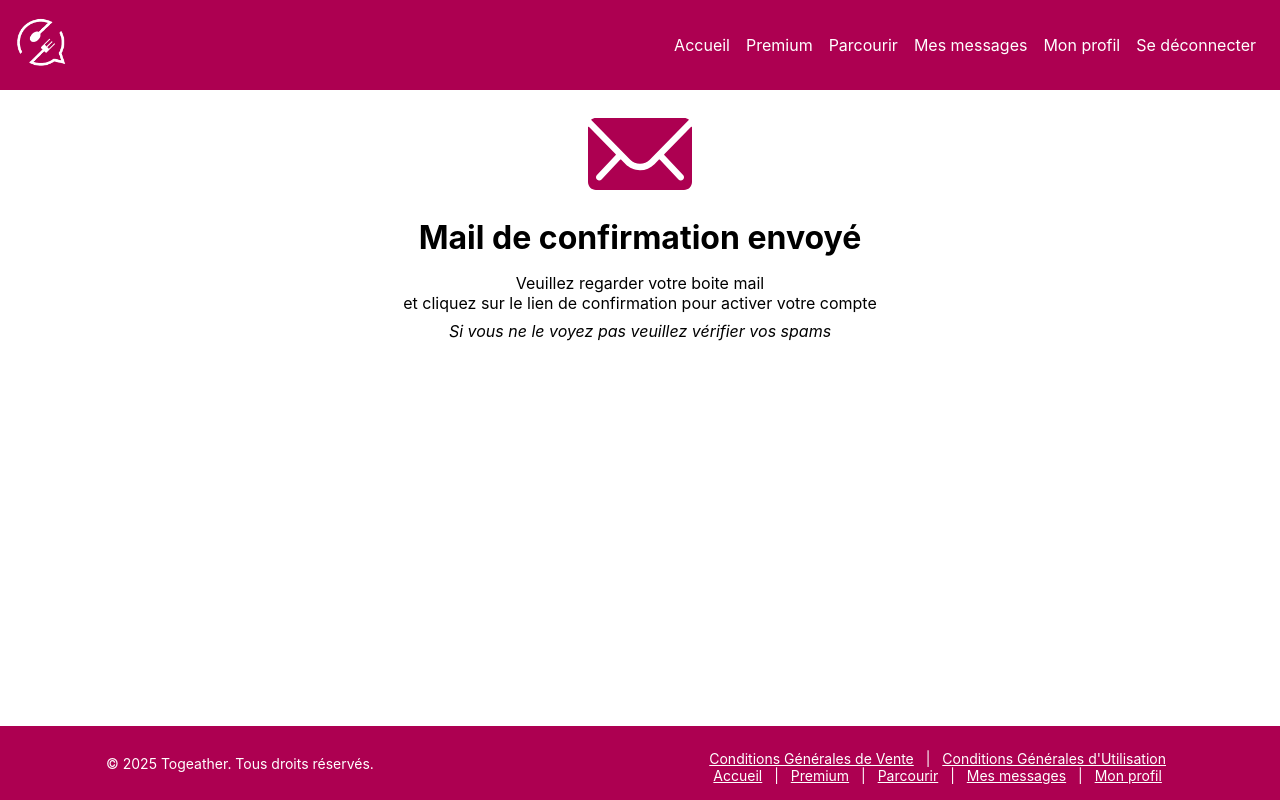
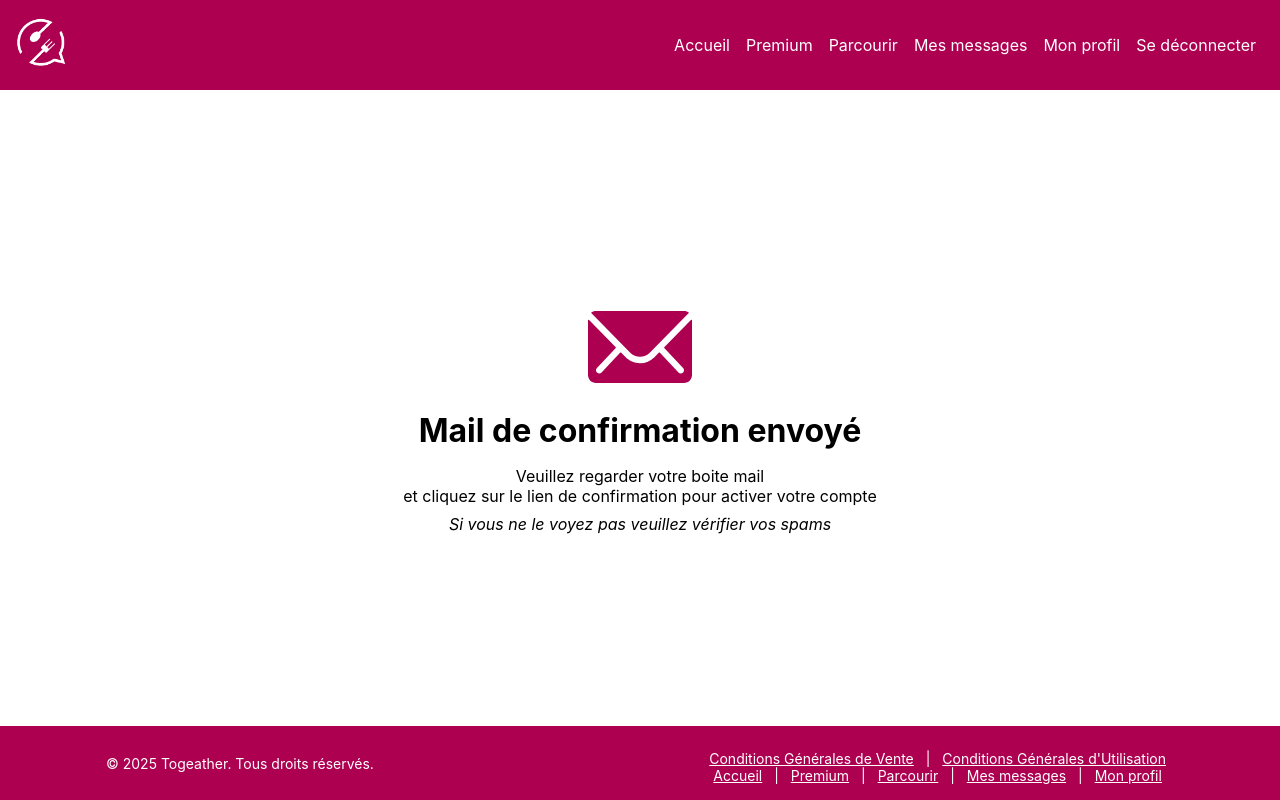
Before and after one commit to drifyoussef/Togeather, a React (Create React App) app in the folder front/: page /confirm-email in a window 1280 px wide. Built offline with nearby package versions, Linux system fonts and the light colour scheme; no server answers.

Commit message:
fixes color and height confirm email

```diff
--- a/front/src/components/ConfirmEmail/ConfirmEmail.css
+++ b/front/src/components/ConfirmEmail/ConfirmEmail.css
@@ -1,6 +1,6 @@
 .confirm-email{
     /* don't force viewport-height — allow page to scroll and footer to stay in flow */
-    min-height: 0;
+    min-height: 100%;
     height: auto;
     max-height: none;
     overflow: visible;
@@ -9,6 +9,11 @@
     align-items: center;
     justify-content: center;
     text-align: center;
+}
+
+.confirm-text{
+    margin-left: 16px;
+    margin-right: 16px;
 }
 
 .header-confirm-text{
--- a/front/src/components/ConfirmEmail/ConfirmEmail.tsx
+++ b/front/src/components/ConfirmEmail/ConfirmEmail.tsx
@@ -41,6 +41,7 @@ const ConfirmEmail: React.FC<{ data: { message: string } }> = ({ data }) => {
                 icon: 'success',
                 title: 'Succès',
                 text: 'Votre email a été confirmé avec succès',
+                confirmButtonColor: "#AD0051",
               });
               navigate('/auth/login');
           } else {
@@ -50,6 +51,7 @@ const ConfirmEmail: React.FC<{ data: { message: string } }> = ({ data }) => {
               icon: 'error',
               title: 'Erreur',
               text: data.message,
+              confirmButtonColor: "#AD0051",
             });
           }
         })
@@ -60,6 +62,7 @@ const ConfirmEmail: React.FC<{ data: { message: string } }> = ({ data }) => {
             icon: 'error',
             title: 'Erreur',
             text: 'Une erreur est survenue lors de la confirmation de l\'email',
+            confirmButtonColor: "#AD0051",
           });
         });
     } else {
@@ -73,7 +76,7 @@ const ConfirmEmail: React.FC<{ data: { message: string } }> = ({ data }) => {
     <div className='confirm-email'>
       <IoIosMail className='confirm-icon' />
       <h1 className='header-confirm-text'>Mail de confirmation envoyé</h1>
-      <p>Veuillez regarder votre boite mail <br /> et cliquez sur le lien de confirmation pour activer votre compte
+      <p className='confirm-text'>Veuillez regarder votre boite mail <br /> et cliquez sur le lien de confirmation pour activer votre compte
       </p>
       <p className='text-spam'>Si vous ne le voyez pas veuillez vérifier vos spams</p>
     </div>
--- a/front/src/components/Home/Home.css
+++ b/front/src/components/Home/Home.css
@@ -210,6 +210,11 @@
     display: block;
     margin-left: auto;
     margin-right: auto;
+}
+
+.no-users-home {
+    place-self: center;
+    margin-top: 32px;
 }
 
 
--- a/front/src/components/Home/Home.tsx
+++ b/front/src/components/Home/Home.tsx
@@ -243,7 +243,7 @@ export default function Home() {
               />
             ))
           ) : (
-            <p>Il n'y a pas d'utilisateur disponible.</p>
+            <p className="no-users-home">Il n'y a pas d'utilisateur disponible.</p>
           )}
         </div>
       </div>
--- a/front/src/components/PaypalPayment/PaypalPayment.tsx
+++ b/front/src/components/PaypalPayment/PaypalPayment.tsx
@@ -81,6 +81,7 @@ export default function PaypalPayment({ onSuccess }: PaypalPaymentProps) {
           icon: "success",
           title: "Paiement réussi",
           text: "Votre paiement a été effectué avec succès!",
+          confirmButtonColor: "#AD0051",
         });
       }
       // Vérifier si la réponse est OK
@@ -95,6 +96,7 @@ export default function PaypalPayment({ onSuccess }: PaypalPaymentProps) {
         icon: "success",
         title: "Paiement réussi",
         text: "Votre paiement a été effectué avec succès!",
+        confirmButtonColor: "#AD0051",
       });
       // Afficher un message de succès
       return result;
--- a/front/src/components/Premium/Premium.tsx
+++ b/front/src/components/Premium/Premium.tsx
@@ -42,6 +42,7 @@ export default function Premium() {
       icon: "warning",
       showCancelButton: true,
       confirmButtonText: "Oui, me désinscrire",
+      confirmButtonColor: "#AD0051",
       cancelButtonText: "Annuler",
     }).then((result) => {
       if (result.isConfirmed) {
@@ -76,6 +77,7 @@ export default function Premium() {
             title: "Succès",
             text: "Vous avez été désinscrit du premium.",
             icon: "success",
+            confirmButtonColor: "#AD0051",
           });
         })
         .catch((error) => {
@@ -84,6 +86,7 @@ export default function Premium() {
             title: "Erreur",
             text: "Une erreur s'est produite lors de la désinscription du premium.",
             icon: "error",
+            confirmButtonColor: "#AD0051",
           });
         });
     } catch (error) {
@@ -92,6 +95,7 @@ export default function Premium() {
         title: "Erreur",
         text: "Une erreur s'est produite lors de la désinscription du premium.",
         icon: "error",
+        confirmButtonColor: "#AD0051",
       });
     }
   };
--- a/front/src/components/Profile/Profile.tsx
+++ b/front/src/components/Profile/Profile.tsx
@@ -156,6 +156,7 @@ const Profile: React.FC = () => {
             icon: 'success',
             title: 'Succès',
             text: 'Votre compte a été supprimé avec succès',
+            confirmButtonColor: "#AD0051",
           });
 
           // Supprimer le token et l'ID de l'utilisateur connecté du localStorage
```
